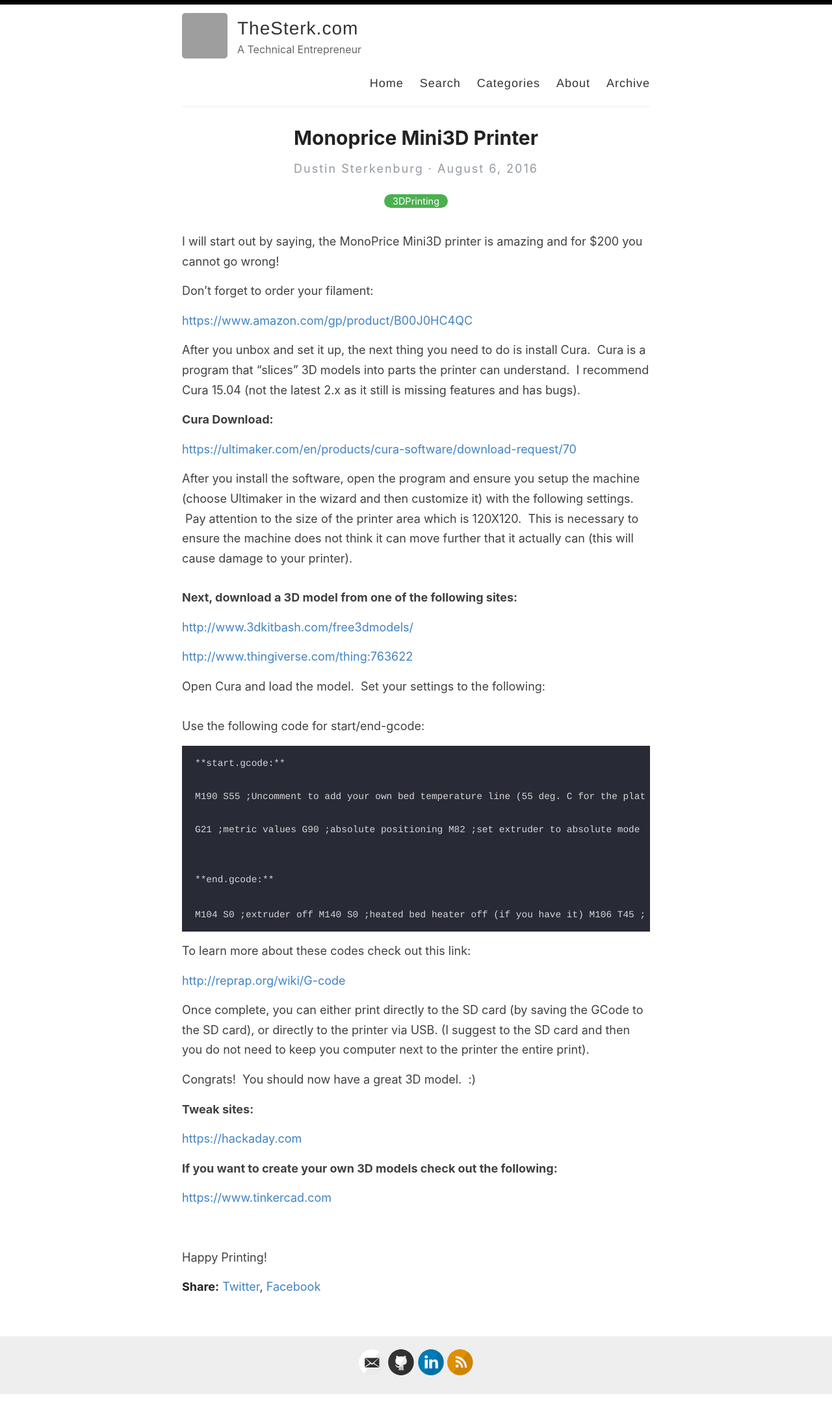
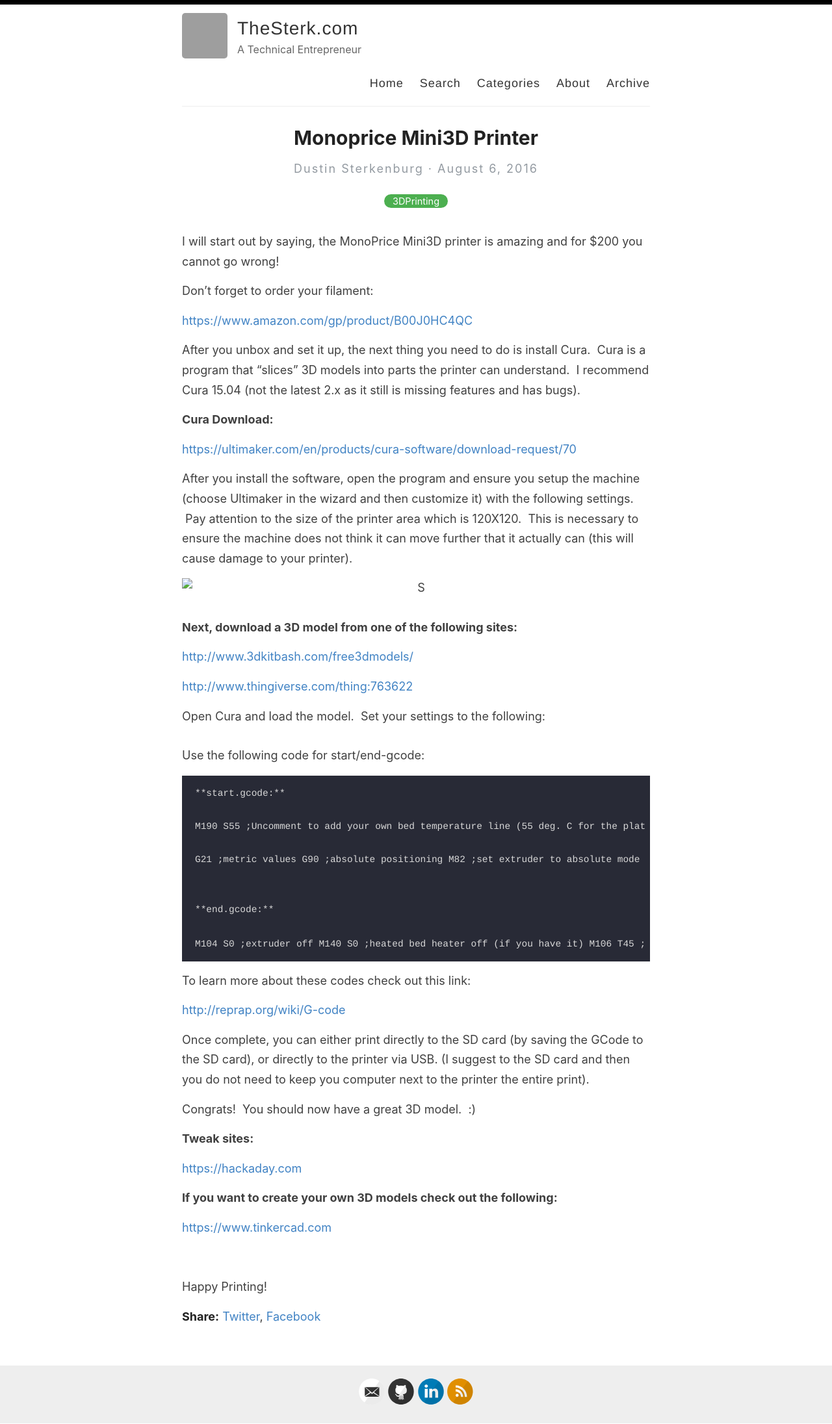
Before and after one commit to dustinsterk/dustinsterk.github.io, a Jekyll site: the page built from _posts/2016-08-06-monoprice-mini3d-printer.md, in a window 1280 px wide. Shown: the whole page at 65% size. Built offline with Jekyll 4.4.1, drawn with Linux system fonts in a browser that asks for light colours; our own code applies the rules of GitHub Pages for plain Markdown files; before the commit the page ends 2146 px from its top, so only the background shows below that; grey boxes are pictures that could not be loaded.

Commit message:
Update 2016-08-06-monoprice-mini3d-printer.md

```diff
--- a/_posts/2016-08-06-monoprice-mini3d-printer.md
+++ b/_posts/2016-08-06-monoprice-mini3d-printer.md
@@ -4,13 +4,13 @@
 categories: [3DPrinting]
 published: true
 ---
-![](images/monoprice.jpg)
+<img src="images/monoprice.jpg" alt="" width="200"/>
 
 I will start out by saying, the MonoPrice Mini3D printer is amazing and for $200 you cannot go wrong!
 
 Don't forget to order your filament:
 
-[https://www.amazon.com/gp/product/B00J0HC4QC](https://www.amazon.com/gp/product/B00J0HC4QC)
+[https://www.amazon.com/gp/product/B00J0HC4QC](https://www.amazon.com/gp/product/B00J0HC4QC){:target="_blank"}
 
 After you unbox and set it up, the next thing you need to do is install Cura.  Cura is a program that "slices" 3D models into parts the printer can understand.  I recommend Cura 15.04 (not the latest 2.x as it still is missing features and has bugs).
 
@@ -19,6 +19,8 @@
 [https://ultimaker.com/en/products/cura-software/download-request/70](https://ultimaker.com/en/products/cura-software/download-request/70){:target="_blank"}
 
 After you install the software, open the program and ensure you setup the machine (choose Ultimaker in the wizard and then customize it) with the following settings.  Pay attention to the size of the printer area which is 120X120.  This is necessary to ensure the machine does not think it can move further that it actually can (this will cause damage to your printer).
+
+![S](images/Screen-Shot-2016-08-14-at-9.53.30-PM.png)
 
 <img src="images/Screen-Shot-2016-08-14-at-9.53.30-PM.png" alt="" width="200"/>
 
```
